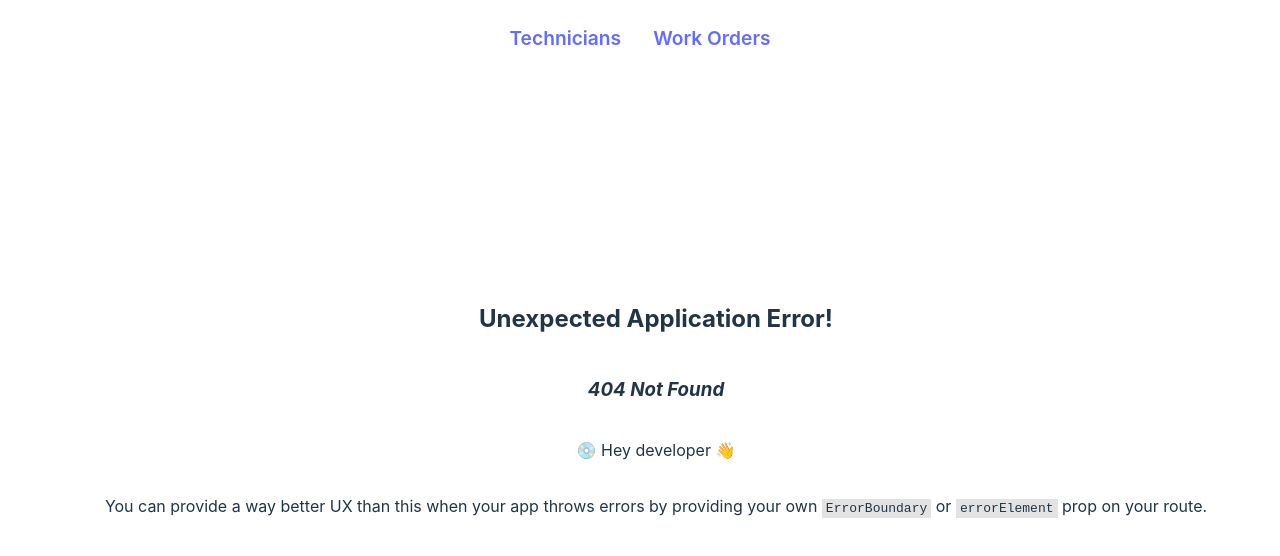
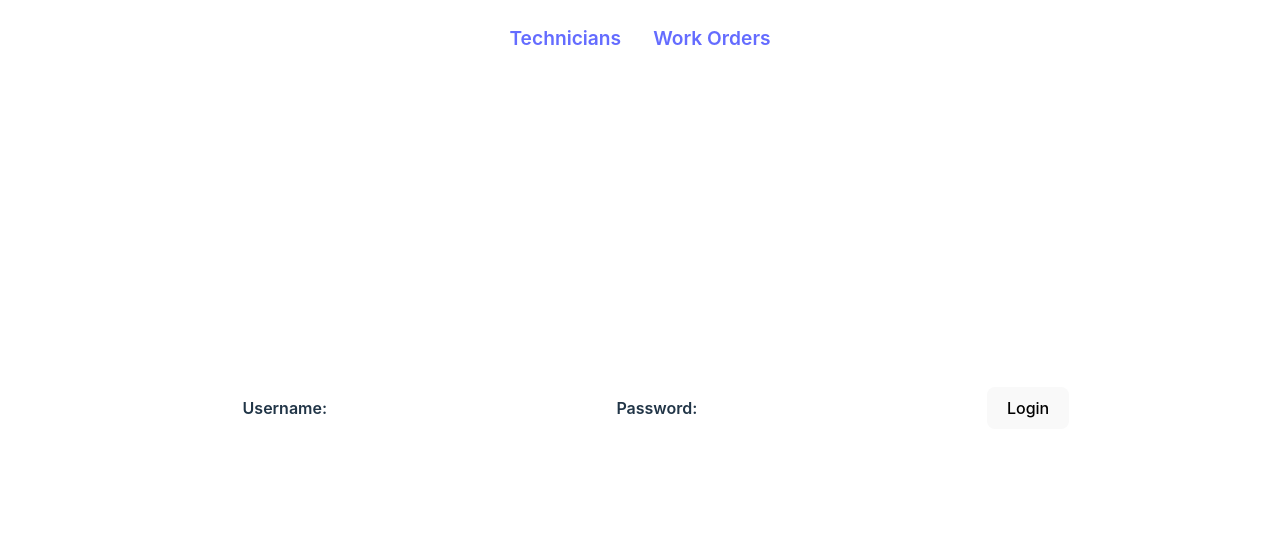
Before and after one commit to DonSaul/DOTNETPROJECT1, a React (Vite) app in the folder DEMO2/SoftServe.ProjectLab.ReactFrontEnd/: page /login in a window 1280 px wide. Before the commit this address had no page. Shown: the top 556 px of the page. Built offline with nearby package versions, Linux system fonts and the light colour scheme.

Commit message:
formulario inicial de login

```diff
--- a/DEMO2/SoftServe.ProjectLab.ReactFrontEnd/src/main.tsx
+++ b/DEMO2/SoftServe.ProjectLab.ReactFrontEnd/src/main.tsx
@@ -6,8 +6,13 @@ import "./index.css";
 import { createBrowserRouter, RouterProvider } from "react-router-dom";
 import Navbar from "./components/Navbar.tsx";
 import WorkOrders from "./pages/WorkOrders.tsx";
+import { Login } from "./pages/Login.tsx";
 
 const router = createBrowserRouter([
+  {
+    path: "/login",
+    element: <Login/>,
+  },
   {
     path: "/",
     element: <App />,
--- /dev/null
+++ b/DEMO2/SoftServe.ProjectLab.ReactFrontEnd/src/pages/Login.tsx
@@ -0,0 +1,27 @@
+import { useState } from "react";
+
+export const Login = () => {
+    const [user, setUser] = useState("");
+    const [pass, setPass] = useState("");
+    return (
+        <form onSubmit={() => {}}>
+            <label>Username:
+                <input
+                    type="text"
+                    name="user"
+                    value={user}
+                    onChange={e => setUser(e.target.value)}
+                />
+            </label>
+            <label>Password:
+                <input
+                type="password"
+                name="pass"
+                value={pass}
+                onChange={e => setPass(e.target.value)}
+                />
+            </label>
+            <button type="submit">Login</button>
+        </form>
+    );
+}
```
